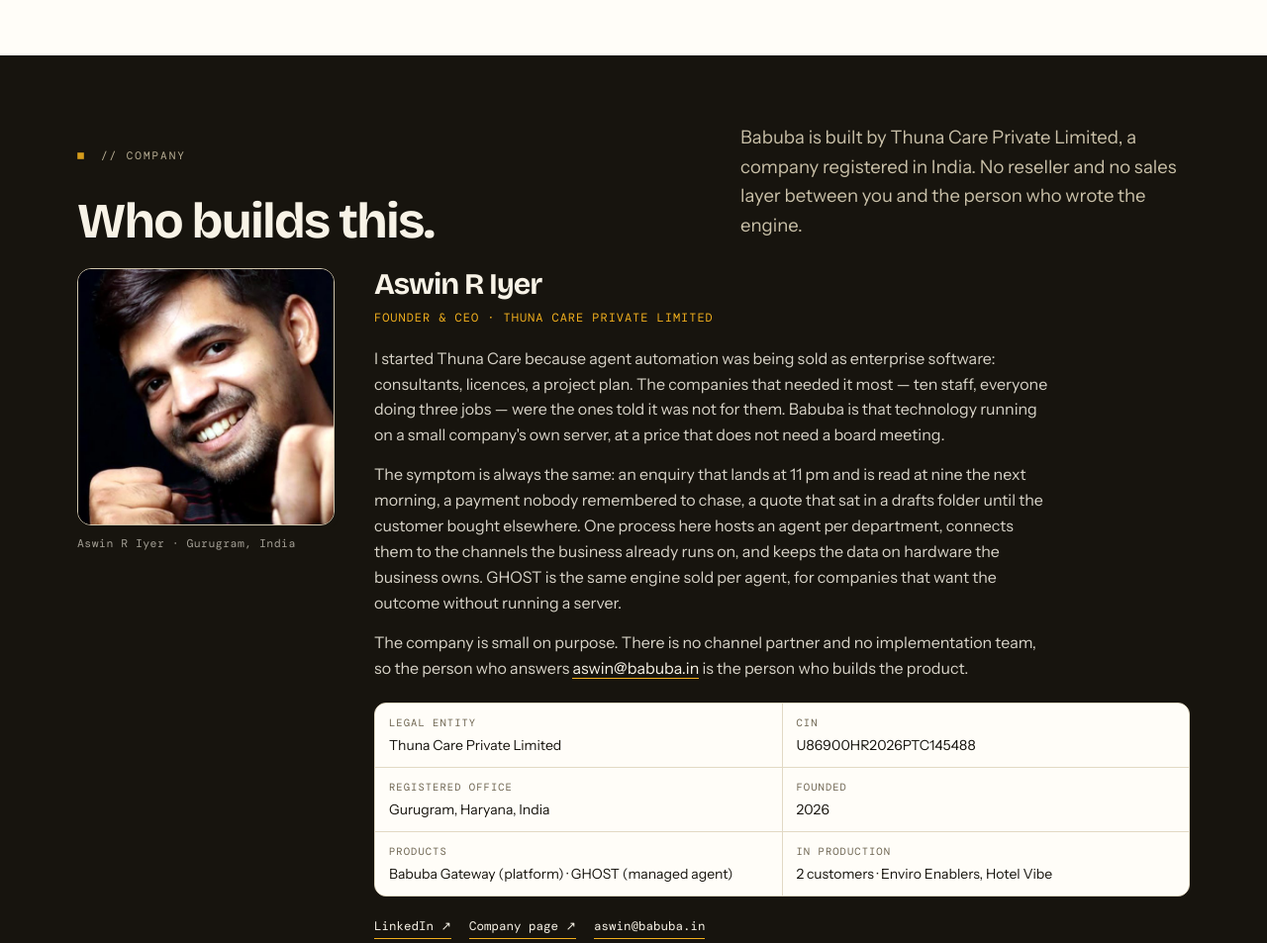
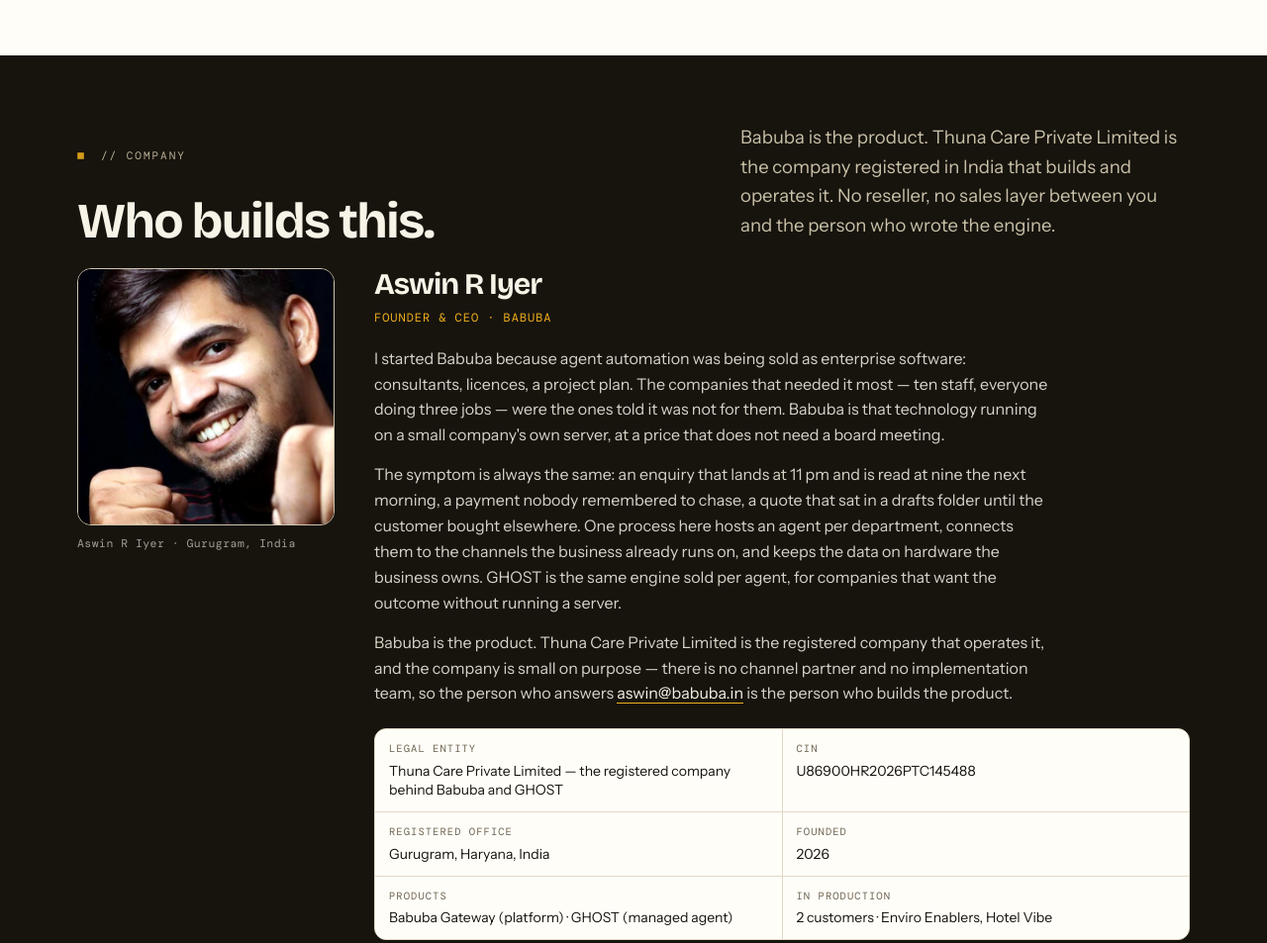
Before and after one commit to thunacare-alt/www.babuba.in, a plain HTML site: page index.html in a window 1280 px wide. Shown: the part 5080-6033 px from the top of the page at 99% size. Drawn offline with Linux system fonts and the light colour scheme; animation ran at ten frames a second.

Commit message:
Company: Babuba is the product, Thuna Care the registered company
The founder story starts Babuba, not the legal entity. Entity row and lede now
state the hierarchy: Babuba (product) - GHOST (hosted brand) - Thuna Care
Private Limited (registered company that operates both).

```diff
--- a/index.html
+++ b/index.html
@@ -1064,7 +1064,7 @@ html.js .rv.in{opacity:1;animation:rvIn .78s cubic-bezier(.22,.68,.3,1) var(--d,
         <span class="kick g">// Company</span>
         <h2 class="disp" style="margin-top:16px">Who builds this.</h2>
       </div>
-      <p class="lead">Babuba is built by Thuna Care Private Limited, a company registered in India. No reseller and no sales layer between you and the person who wrote the engine.</p>
+      <p class="lead">Babuba is the product. Thuna Care Private Limited is the company registered in India that builds and operates it. No reseller, no sales layer between you and the person who wrote the engine.</p>
     </div>
     <div class="team-grid">
       <figure class="team-photo">
@@ -1073,12 +1073,12 @@ html.js .rv.in{opacity:1;animation:rvIn .78s cubic-bezier(.22,.68,.3,1) var(--d,
       </figure>
       <div class="team-body">
         <h3 class="disp">Aswin R Iyer</h3>
-        <div class="team-role">Founder &amp; CEO &middot; Thuna Care Private Limited</div>
-        <p>I started Thuna Care because agent automation was being sold as enterprise software: consultants, licences, a project plan. The companies that needed it most &mdash; ten staff, everyone doing three jobs &mdash; were the ones told it was not for them. Babuba is that technology running on a small company's own server, at a price that does not need a board meeting.</p>
+        <div class="team-role">Founder &amp; CEO &middot; Babuba</div>
+        <p>I started Babuba because agent automation was being sold as enterprise software: consultants, licences, a project plan. The companies that needed it most &mdash; ten staff, everyone doing three jobs &mdash; were the ones told it was not for them. Babuba is that technology running on a small company's own server, at a price that does not need a board meeting.</p>
         <p>The symptom is always the same: an enquiry that lands at 11 pm and is read at nine the next morning, a payment nobody remembered to chase, a quote that sat in a drafts folder until the customer bought elsewhere. One process here hosts an agent per department, connects them to the channels the business already runs on, and keeps the data on hardware the business owns. GHOST is the same engine sold per agent, for companies that want the outcome without running a server.</p>
-        <p>The company is small on purpose. There is no channel partner and no implementation team, so the person who answers <a href="mailto:aswin@babuba.in">aswin@babuba.in</a> is the person who builds the product.</p>
+        <p>Babuba is the product. Thuna Care Private Limited is the registered company that operates it, and the company is small on purpose &mdash; there is no channel partner and no implementation team, so the person who answers <a href="mailto:aswin@babuba.in">aswin@babuba.in</a> is the person who builds the product.</p>
         <dl class="team-facts">
-          <div><dt>Legal entity</dt><dd>Thuna Care Private Limited</dd></div>
+          <div><dt>Legal entity</dt><dd>Thuna Care Private Limited &mdash; the registered company behind Babuba and GHOST</dd></div>
           <div><dt>CIN</dt><dd>U86900HR2026PTC145488</dd></div>
           <div><dt>Registered office</dt><dd>Gurugram, Haryana, India</dd></div>
           <div><dt>Founded</dt><dd>2026</dd></div>
```
